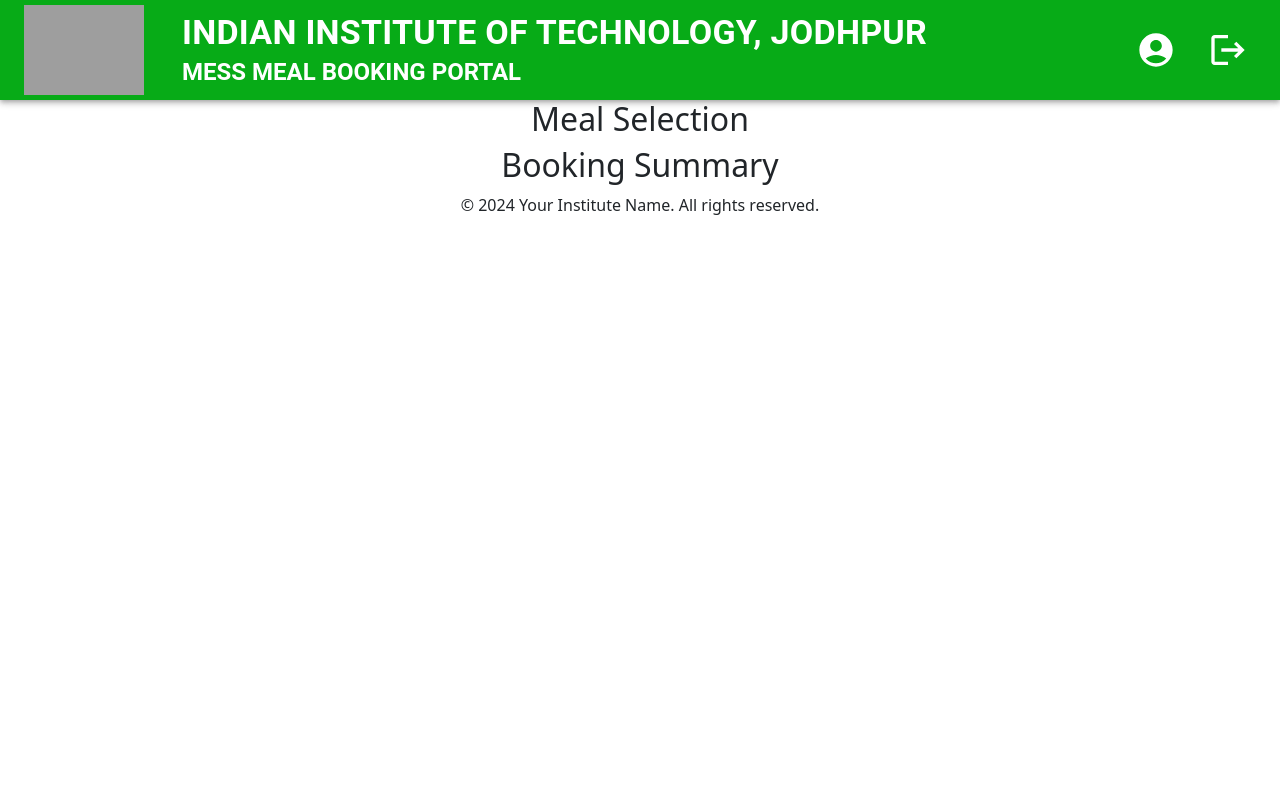
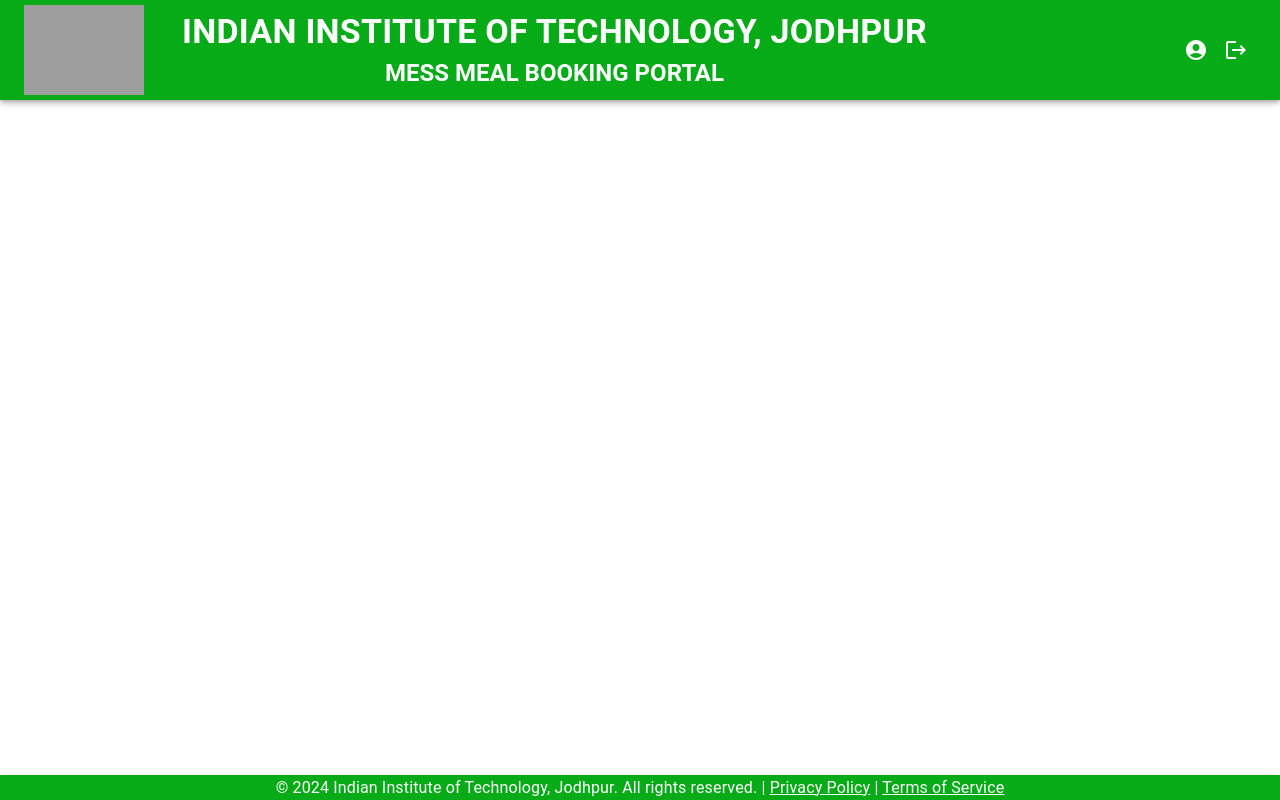
Before and after one commit to Ayushi443/Mess-Portal, a React (Create React App) app: page /login in a window 1280 px wide. Both pictures are taken after a click on the button "LOGIN". Built offline with nearby package versions, Linux system fonts and the light colour scheme; grey boxes are pictures that could not be loaded.

Commit message:
footer placed and login somewhat fixed

```diff
--- a/src/App.js
+++ b/src/App.js
@@ -1,6 +1,6 @@
 // App.js
 import React from 'react';
-import { BrowserRouter as Router, Route, Switch } from 'react-router-dom';
+import { BrowserRouter as Router, Route, Routes } from 'react-router-dom';
 import Header from './components/Header';
 import MealSelection from './components/MealSelection';
 import Authentication from './components/Authentication';
@@ -8,23 +8,26 @@
 import Footer from './components/Footer';
 import './App.css';
 
-const App = () => {
+function App() {
   return (
     <Router>
       <div className="App">
-        <Header />
+        {/* Use Routes instead of Switch */}
+        <Routes>
+          <Route path="/meal-selection" element={<Header />} />
+
+        </Routes>
         <main>
-          <Switch>
-            <Route path="/login" component={Authentication} />
-            <Route path="/meal-selection" component={MealSelection} />
-            {/* Add more routes if needed */}
-          </Switch>
+          <Routes>
+            <Route path="/meal-selection" element={<MealSelection />} />
+            <Route path="/login" element={<Authentication />} />
+          </Routes>
           <BookingSummary />
         </main>
         <Footer />
       </div>
     </Router>
   );
-};
+}
 
 export default App;
--- a/src/components/Authentication.js
+++ b/src/components/Authentication.js
@@ -2,16 +2,16 @@
 import React from 'react';
 import { Container, Paper, Typography, TextField, Button } from '@mui/material';
 import AuthHeader from './AuthHeader';
-import { useHistory } from 'react-router-dom';
+import { useNavigate } from 'react-router-dom'; // Import useNavigate instead of useHistory
 
 const Authentication = () => {
-  const history = useHistory();
+  const navigate = useNavigate(); // Use useNavigate instead of useHistory
 
   const handleLogin = () => {
     // Your login logic goes here
 
     // If login is successful, navigate to the meal selection page
-    history.push('/meal-selection');
+    navigate('/meal-selection'); // Use navigate instead of history.push
   };
 
   const pageStyle = {
--- a/src/components/Footer.js
+++ b/src/components/Footer.js
@@ -1,11 +1,34 @@
 // Footer.js
 import React from 'react';
+import { AppBar, Toolbar, Typography, Link } from '@mui/material';
 
 const Footer = () => {
+  const footerStyle = {
+    backgroundColor: '#07AB17',
+    height: '25px',
+    display: 'flex',
+    justifyContent: 'center',
+    alignItems: 'center',
+    position: 'fixed',
+    bottom: 0,
+    width: '100%',
+  };
+
   return (
-    <footer>
-      <p>&copy; 2024 Your Institute Name. All rights reserved.</p>
-    </footer>
+    <AppBar position="static" sx={footerStyle}>
+      <Toolbar>
+        <Typography variant="body1" component="div" sx={{ color: 'white' }}>
+          &copy; 2024 Indian Institute of Technology, Jodhpur. All rights reserved. |{' '}
+          <Link href="/privacy-policy" color="inherit">
+            Privacy Policy
+          </Link>{' '}
+          |{' '}
+          <Link href="/terms-of-service" color="inherit">
+            Terms of Service
+          </Link>
+        </Typography>
+      </Toolbar>
+    </AppBar>
   );
 };
 
--- a/src/components/Header.js
+++ b/src/components/Header.js
@@ -3,8 +3,18 @@
 import { AppBar, Toolbar, Typography, IconButton } from '@mui/material';
 import AccountCircleIcon from '@mui/icons-material/AccountCircle';
 import LogoutIcon from '@mui/icons-material/Logout';
+import { useNavigate } from 'react-router-dom';
 
 const Header = () => {
+  const navigate = useNavigate();
+
+  const handleLogout = () => {
+    // Perform logout logic if needed
+
+    // Redirect to the authentication page
+    navigate('/login');
+  };
+
   const headerStyle = {
     backgroundColor: '#07AB17',
     height: '100px', // Set the height to 100 pixels
@@ -17,27 +27,25 @@
   };
 
   return (
-    <AppBar position="static" sx={headerStyle}>
+    <AppBar sx={headerStyle}>
       <Toolbar>
         <IconButton size="large" edge="start" color="inherit" aria-label="menu" sx={{ mr: 2 }}>
           <img src="/iitj_logo.png" alt="Institute Logo" style={logoStyle} />
         </IconButton>
         <div style={{ display: 'flex', flexDirection: 'column', justifyContent: 'center', marginLeft: '10px' }}>
-          <Typography variant="h4" component="div" sx={{ fontWeight: 'bold', marginBottom: '2px' }}>
+          <Typography variant="h4" component="div" sx={{ fontWeight: 'bold', marginBottom: '5px' }}>
             INDIAN INSTITUTE OF TECHNOLOGY, JODHPUR
           </Typography>
-          <div style={{ display: 'flex', alignItems: 'baseline' }}>
-            <Typography variant="h5" sx={{ fontWeight: 'bold', color: 'white', marginRight: '8px' }}>
-              MESS MEAL BOOKING PORTAL
-            </Typography>
-          </div>
+          <Typography variant="h5" sx={{ fontWeight: 'bold', color: 'white' }}>
+            MESS MEAL BOOKING PORTAL
+          </Typography>
         </div>
         <div style={{ marginLeft: 'auto' }}>
-          <IconButton color="inherit" sx={{ mr: 2 }}>
-            <AccountCircleIcon sx={{ fontSize: '2.5rem' }} />
+          <IconButton color="inherit">
+            <AccountCircleIcon />
           </IconButton>
-          <IconButton color="inherit">
-            <LogoutIcon sx={{ fontSize: '2.5rem' }} />
+          <IconButton color="inherit" onClick={handleLogout}>
+            <LogoutIcon />
           </IconButton>
         </div>
       </Toolbar>
```
